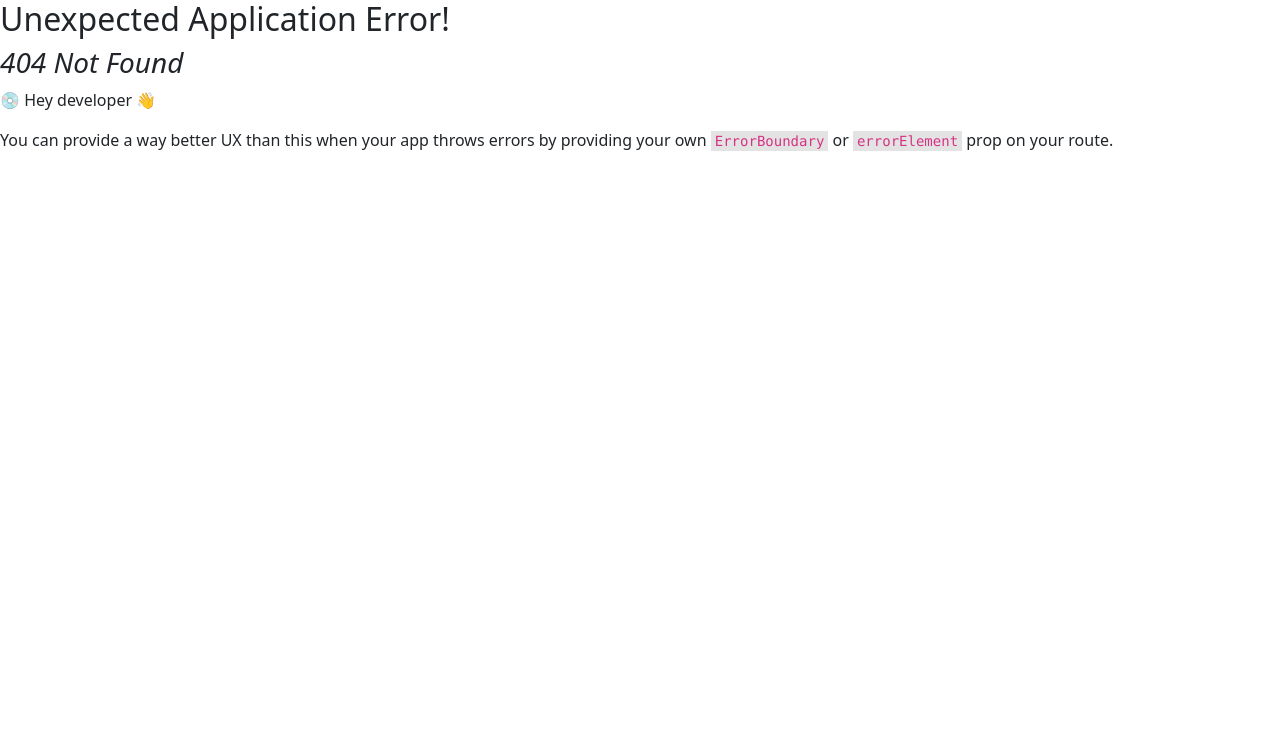
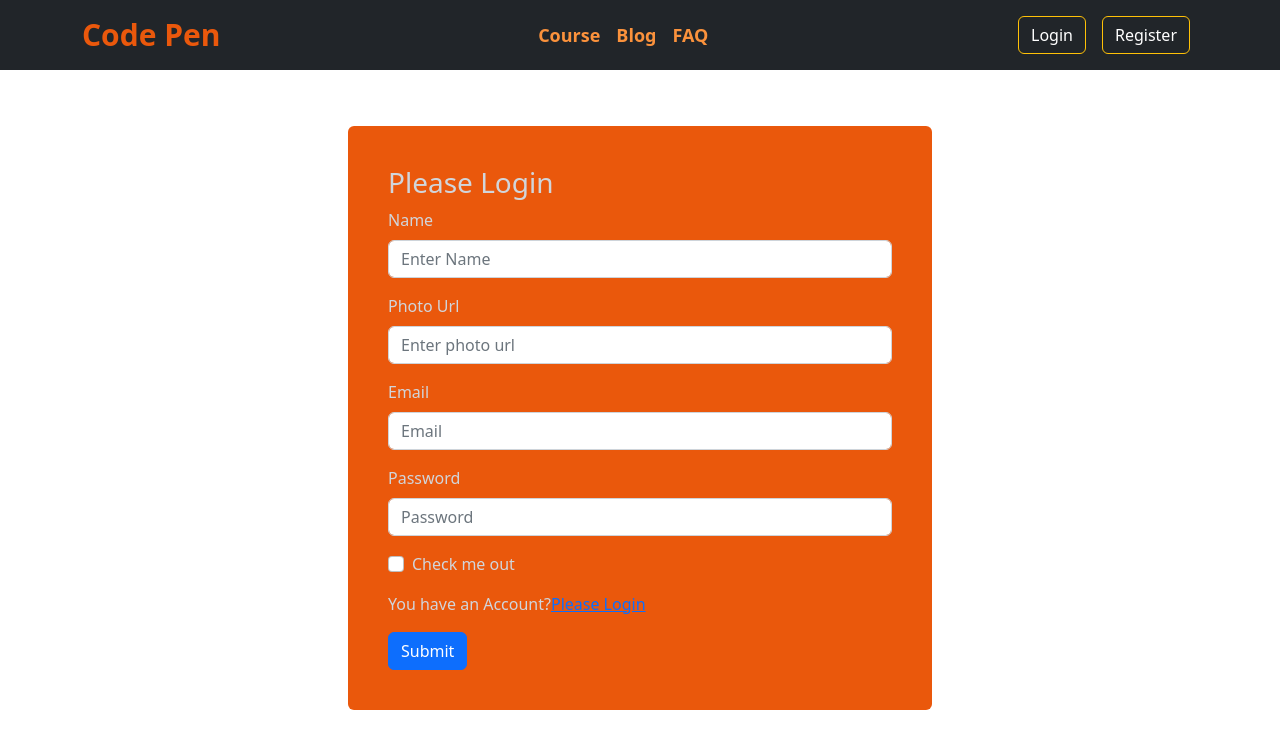
Before and after one commit to Arshad4320/learning-platform, a React (Create React App) app: page /register in a window 1280 px wide. Before the commit this address had no page. Shown: the top 748 px of the page. Built offline with nearby package versions, Linux system fonts and the light colour scheme.

Commit message:
ragister form done

```diff
--- a/src/Autentication/AuthProvider/AuthProvider.js
+++ b/src/Autentication/AuthProvider/AuthProvider.js
@@ -5,15 +5,18 @@ import app from '../../Firebase/Firebase';
 
 export const contextProvider = createContext()
 const auth = getAuth(app)
+
 const AuthProvider = ({ children }) => {
 
-    const userLogin = (email, password) => {
+    const createUser = (email, password) => {
         return createUserWithEmailAndPassword(auth, email, password)
     }
 
 
-
-    const authInfo = { userLogin };
+    // const creatUser=(email,password)=>{
+    //     return
+    // }
+    const authInfo = { createUser };
     return (
         <contextProvider.Provider value={authInfo}>
             {children}
--- a/src/Autentication/Login/Login.js
+++ b/src/Autentication/Login/Login.js
@@ -1,32 +1,16 @@
 import Button from 'react-bootstrap/Button';
 import Form from 'react-bootstrap/Form';
 import React from 'react';
-import { useContext } from 'react';
-import AuthProvider from '../AuthProvider/AuthProvider';
+
 
 
 
 const Login = () => {
-    const { userLogin } = useContext(AuthProvider)
-
-    const handelLogin = (event) => {
-        event.preventDefault();
-        const form = event.target;
-        const email = form.email.value;
-        const password = form.password.value;
-
-        userLogin(email, password)
-            .then(result => {
-                console.log(result.user)
-            })
-            .catch(error => {
-                console.error(error)
-            })
-    }
 
 
     return (
-        <Form onSubmit={handelLogin}>
+        <div className='mt-14 '>
+            <Form className='w-50 m-auto  bg-orange-600  p-10 rounded text-gray-300'>
                 <Form.Group className="mb-3" controlId="formBasicEmail">
                     <Form.Label>Email address</Form.Label>
                     <Form.Control name="email" type="email" placeholder="Enter email" />
@@ -34,7 +18,7 @@ const Login = () => {
 
                 <Form.Group className="mb-3" controlId="formBasicPassword">
                     <Form.Label>Password</Form.Label>
-                <Form.Control password="password" type="password" placeholder="Password" />
+                    <Form.Control name="password" password="password" type="password" placeholder="Password" />
                 </Form.Group>
                 <Form.Group className="mb-3" controlId="formBasicCheckbox">
                     <Form.Check type="checkbox" label="Check me out" />
@@ -43,6 +27,7 @@ const Login = () => {
                     Submit
                 </Button>
             </Form>
+        </div>
     );
 };
 
--- a/src/Autentication/Register/Register.js
+++ b/src/Autentication/Register/Register.js
@@ -0,0 +1,75 @@
+import React, { useContext } from 'react';
+import Button from 'react-bootstrap/Button';
+import Form from 'react-bootstrap/Form';
+import { Link } from 'react-router-dom';
+import { contextProvider } from './../AuthProvider/AuthProvider';
+
+
+
+
+
+
+const Register = () => {
+
+    const { createUser } = useContext(contextProvider)
+
+    const handelUser = (event) => {
+        event.preventDefault();
+        const form = event.target;
+        const email = form.email.value;
+        const password = form.password.value;
+        const name = form.email.value;
+        const photoUrl = form.photoUrl.value;
+        console.log(email, password, name, photoUrl)
+
+        createUser(email, password)
+            .then(result => {
+                form.reset()
+                console.log(result.user)
+            })
+            .catch(error => {
+                console.error(error)
+            })
+    }
+
+
+
+
+    return (
+        <div className='m-14 '>
+            <Form onSubmit={handelUser} className='w-50 m-auto bg-orange-600  p-10 rounded text-gray-300'>
+                <h3>Please Login</h3>
+
+                <Form.Group className="mb-3" controlId="formBasicEmail">
+                    <Form.Label>Name</Form.Label>
+                    <Form.Control name="name" type="text" placeholder="Enter Name" />
+                </Form.Group>
+
+                <Form.Group className="mb-3" controlId="formBasicEmail">
+                    <Form.Label>Photo Url</Form.Label>
+                    <Form.Control name="photoUrl" type="text" placeholder="Enter photo url" />
+                </Form.Group>
+
+                <Form.Group className="mb-3" controlId="formBasicEmail">
+                    <Form.Label>Email</Form.Label>
+                    <Form.Control name="email" type="email" placeholder="Email" required />
+                </Form.Group>
+
+                <Form.Group className="mb-3" controlId="formBasicPassword">
+                    <Form.Label>Password</Form.Label>
+                    <Form.Control name="password" password="password" type="password" placeholder="Password" required />
+                </Form.Group>
+
+                <Form.Group className="mb-3" controlId="formBasicCheckbox">
+                    <Form.Check type="checkbox" label="Check me out" />
+                </Form.Group>
+                <p>You have an Account?<Link to='/login'>Please Login</Link></p>
+                <Button variant="primary" type="submit">
+                    Submit
+                </Button>
+            </Form>
+        </div>
+    );
+};
+
+export default Register;
--- a/src/Page/Header/Header.js
+++ b/src/Page/Header/Header.js
@@ -7,8 +7,7 @@ import Navbar from 'react-bootstrap/Navbar';
 import { Link } from 'react-router-dom';
 const Header = () => {
     return (
-        <div>
-            <Navbar collapseOnSelect expand="lg" bg="dark" variant="dark">
+        <Navbar sticky="top" collapseOnSelect expand="lg" bg="dark" variant="dark">
             <Container>
                 <Navbar.Brand href="#home"><Link className='text-decoration-none text-3xl font-bold text-orange-600'>Code Pen</Link></Navbar.Brand>
                 <Navbar.Toggle aria-controls="responsive-navbar-nav" />
@@ -19,16 +18,14 @@ const Header = () => {
                         <Nav.Link href="#pricing"><Link className='text-decoration-none text-lg font-semibold text-orange-400' to='/faq'>FAQ</Link></Nav.Link>
                     </Nav>
                     <Nav>
-                            <Nav.Link href="#deets"><Button variant="outline-warning"><Link to='/login'>Login</Link></Button></Nav.Link>
+                        <Nav.Link href="#deets"><Button variant="outline-warning"><Link className='text-decoration-none text-white' to='/login'>Login</Link></Button></Nav.Link>
                         <Nav.Link eventKey={2} href="#memes">
-                                <Button variant="outline-warning">Register</Button>
+                            <Button variant="outline-warning"><Link className='text-decoration-none text-white' to='/register'>Register</Link></Button>
                         </Nav.Link>
                     </Nav>
                 </Navbar.Collapse>
             </Container>
         </Navbar>
-        </div>
-
     );
 };
 
--- a/src/Router/Router.js
+++ b/src/Router/Router.js
@@ -1,5 +1,6 @@
 import { createBrowserRouter } from "react-router-dom";
 import Login from "../Autentication/Login/Login";
+import Register from "../Autentication/Register/Register";
 import Main from "../Layout/Main";
 import Blog from "../Page/Blog/Blog";
 import Course from "../Page/Cours/Course";
@@ -20,6 +21,10 @@ export const router = createBrowserRouter([
             {
                 path: '/login',
                 element: <Login></Login>
+            },
+            {
+                path: '/register',
+                element: <Register></Register>
             }
         ]
     }
```
Lines whose indentation alone changed are shown as unchanged.
